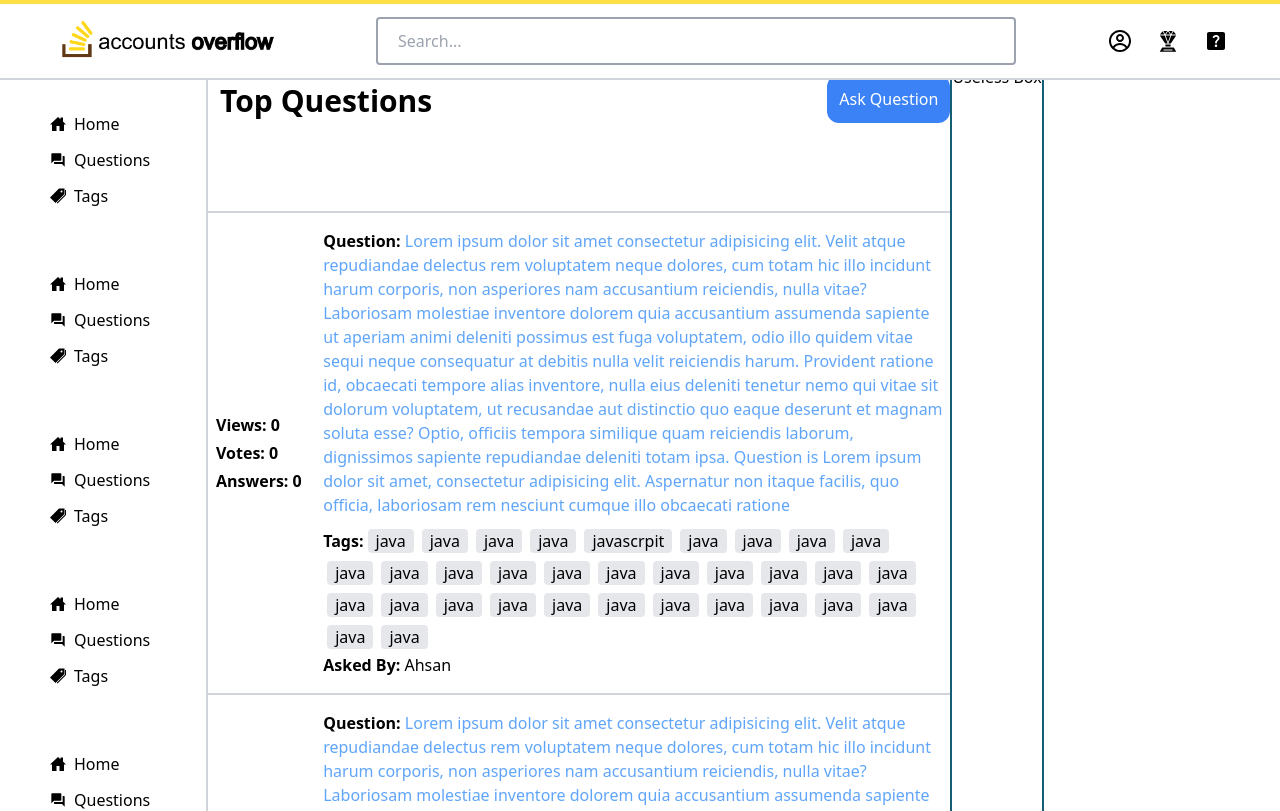
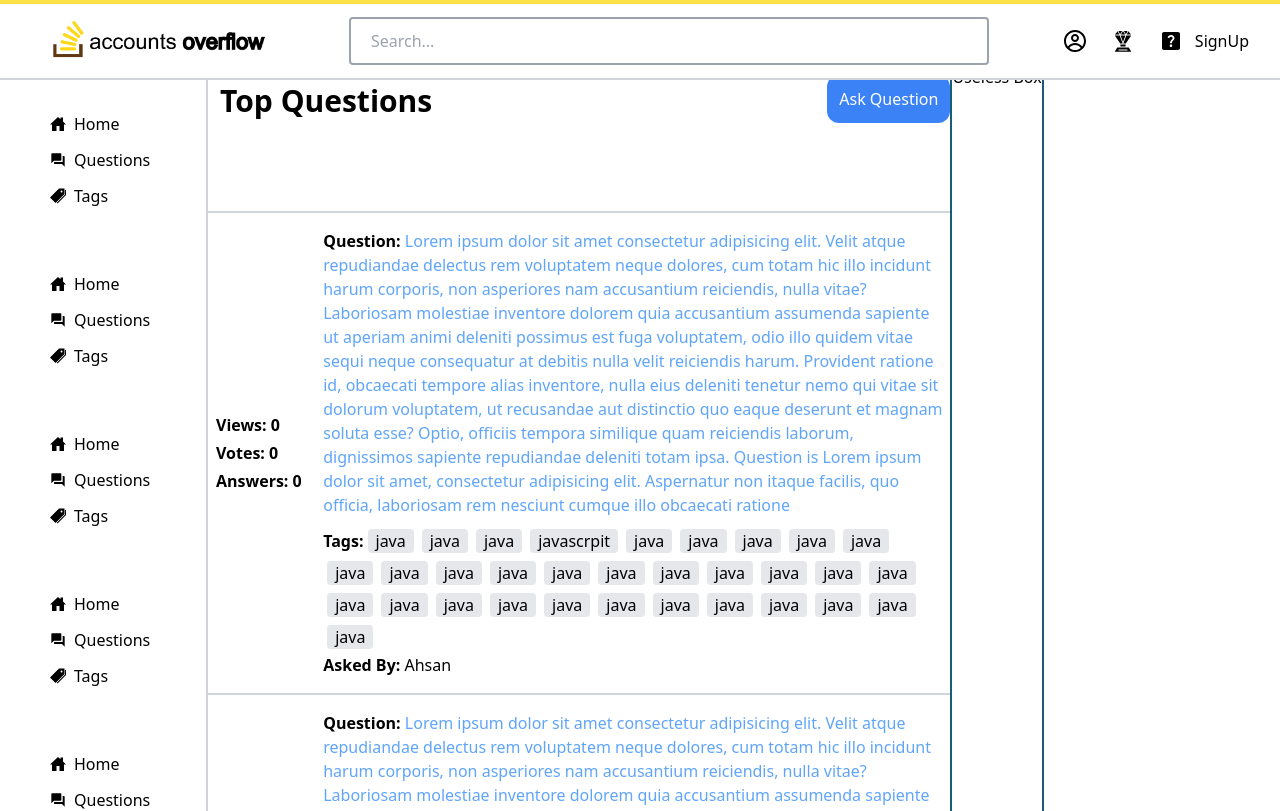
Before and after one commit to Anas-init/Accounts-Overflow, a React (Vite) app in the folder account-overflow-UI/: page / in a window 1280 px wide. Shown: the top 811 px of the page. Built offline with nearby package versions, Linux system fonts and the light colour scheme.

Commit message:
Registration testing done

```diff
--- a/account-overflow-UI/package.json
+++ b/account-overflow-UI/package.json
@@ -10,6 +10,7 @@
     "preview": "vite preview"
   },
   "dependencies": {
+    "axios": "^1.7.2",
     "react": "^18.3.1",
     "react-dom": "^18.3.1",
     "react-icons": "^5.2.1",
--- a/account-overflow-UI/src/App.jsx
+++ b/account-overflow-UI/src/App.jsx
@@ -2,7 +2,6 @@ import { useState } from "react"
 import Navbar from "./assets/Component/Navbar"
 import Sidebar from "./assets/Component/Sidebar"
 import Home from "./assets/Component/Home"
-
 function App() {
 
   const [toggleSideBarDisplay, setToggleSideBarDisplay] = useState(false)
--- a/account-overflow-UI/src/assets/Component/Navbar.jsx
+++ b/account-overflow-UI/src/assets/Component/Navbar.jsx
@@ -2,6 +2,7 @@ import React from 'react'
 import { CgProfile } from "react-icons/cg";
 import { GiDiamondTrophy } from "react-icons/gi";
 import { MdHelpCenter } from "react-icons/md";
+import Registration from './register';
 
 const Navbar = (navBarProps) => {
   return (
@@ -15,9 +16,10 @@ const Navbar = (navBarProps) => {
 
         {/* Icons */}
         <div className='flex justify-around h-full items-center'>
-            <CgProfile className='h-[100%] w-6 mx-3 cursor-pointer rounded-md hover:bg-gray-200' />
+            <CgProfile className='h-[100%] w-6 mx-3 cursor-pointer rounded-md hover:bg-gray-200'/>
             <GiDiamondTrophy className='h-[100%] w-6 mx-3 cursor-pointer rounded-md hover:bg-gray-200' />
             <MdHelpCenter className='h-[100%] w-6 mx-3 cursor-pointer rounded-md hover:bg-gray-200' />
+            <Registration/>
         </div>
 
         {/* Hamburger */}
--- a/account-overflow-UI/src/assets/Component/QuestionTag.jsx
+++ b/account-overflow-UI/src/assets/Component/QuestionTag.jsx
@@ -1,6 +1,5 @@
 import React from 'react'
 import Tag from "./Tag"
-
 const QuestionTag = () => {
   return (
     <div className='w-full flex border-t-2 border-gray-300 py-3'>
@@ -18,7 +17,6 @@ const QuestionTag = () => {
             </span>
             <div className='p-1 w-full'>
                 <span className='font-semibold'>Tags:</span>
-                <Tag tagName="java" />
                 <Tag tagName="java" />
                 <Tag tagName="java" />
                 <Tag tagName="java" />
--- /dev/null
+++ b/account-overflow-UI/src/assets/Component/register.jsx
@@ -0,0 +1,32 @@
+import axios from "axios";
+import { useState } from "react";
+const baseUrl ="http://127.0.0.1:8000/api/user/register/"
+const Registration = () => {
+    const [isValidEmail, setEmail]=useState(false)
+    const [isValidpassword, setPassword] = useState(false)
+    function emailsetter(){
+        setEmail(true)
+    }
+    function Passwordsetter(){
+        setPassword(true)
+    }
+    const register = async () => {
+        await axios.post(baseUrl,{
+            email: "xyz@gmail.com",
+            name: "xyz",
+            password:"12345",
+            password2: "12345"
+        })
+        .then((Response)=>{
+            console.log(Response.data)
+        });
+    }
+    return (
+        <div>
+            <button onClick={register}>SignUp</button>
+        </div>
+
+    );
+}
+
+export default Registration;
```
Also changed, not shown: 2 other files (tests, documents, lock files or other folders).
